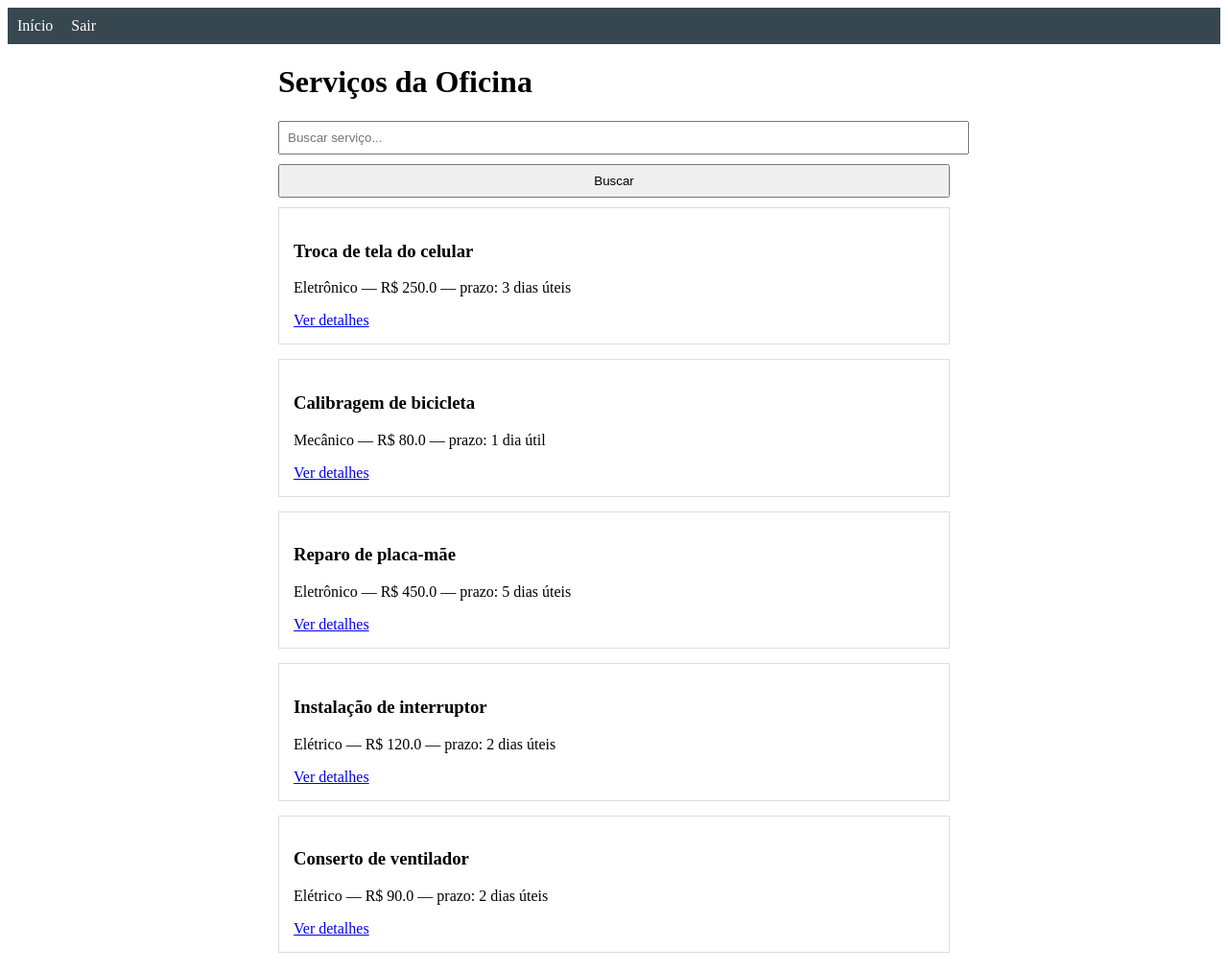
After one commit to marpaldev/psi-avaliacao2-marcospaulo, a Flask app: page /servicos in a window 1280 px wide. The commit adds this page. Shown: the whole page at 96% size. Run offline with Flask 3, Linux system fonts and the light colour scheme.

Commit message:
Entrega da avaliação. Eu fiz o que eu posso

```diff
--- a/app.py
+++ b/app.py
@@ -1,70 +1,14 @@
 # app.py — Oficina de Conserto (versão inicial)
-from flask import Flask, render_template, request, redirect, url_for, session
-import models
-
-
-class Servico:
-    def __init__(self, id, descricao, categoria):
-        self.id = id
-        self.descricao = descricao
-        self.categoria = categoria
+from flask import Flask
+from blueprints.auth import auth_bp
+from blueprints.servicos import servicos_bp
 
 
 app = Flask(__name__)
 app.secret_key = "oficina-secreta"
 
-
-@app.route("/")
-def index():
-    q = request.args.get("q", "")
-    if q:
-        lista = [s for s in models.servicos if q.lower() in s["descricao"].lower()]
-    else:
-        lista = models.servicos
-    return render_template("index.html", servicos=lista, q=q,
-                           categorias=models.todas_categorias())
-
-
-@app.route("/servico/<int:servico_id>")
-def ver_servico(servico_id):
-    servico = models.buscar_servico(servico_id)
-    if servico is None:
-        return "Serviço não encontrado", 404
-    return f"""
-    <h2>{servico['descricao']}</h2>
-    <p>Categoria: {servico['categoria']}</p>
-    <p>Prazo: {servico['prazo']}</p>
-    <p>Valor: R$ {servico['valor']}</p>
-    <a href='/'>Voltar para a oficina</a>
-    """
-
-
-@app.route("/categoria/<nome>")
-def ver_categoria(nome):
-    lista = []
-    for s in models.servicos:
-        if s["categoria"].lower() == nome.lower():
-            lista.append(s)
-    return render_template("index.html", servicos=lista, q="",
-                           categorias=models.todas_categorias())
-
-
-@app.route("/login", methods=["GET", "POST"])
-def login():
-    if request.method == "POST":
-        for u in models.usuarios:
-            if u["nome"] == request.form["nome"] and u["senha"] == request.form["senha"]:
-                session["usuario"] = u["nome"]
-                return redirect(url_for("painel"))
-        return render_template("login.html", erro="Usuário ou senha inválidos")
-    return render_template("login.html")
-
-
-@app.route("/logout")
-def logout():
-    session.pop("usuario", None)
-    return redirect(url_for("index"))
-
+app.register_blueprint(auth_bp)
+app.register_blueprint(servicos_bp)
 
 if __name__ == "__main__":
     app.run(debug=True)
--- /dev/null
+++ b/blueprints/auth/__init__.py
@@ -0,0 +1,5 @@
+from flask import Blueprint
+
+auth_bp = Blueprint("auth", __name__, template_folder="templates")
+
+from blueprints.auth import routes
--- /dev/null
+++ b/blueprints/auth/templates/base.html
@@ -0,0 +1,24 @@
+<!DOCTYPE html>
+<html lang="pt-br">
+<head>
+    <meta charset="UTF-8">
+    <title>{% block titulo %}Oficina de Conserto{% endblock %}</title>
+    <style>
+        nav { background: #37474f; color: white; padding: 10px; }
+        nav a { color: white; margin-right: 15px; text-decoration: none; }
+        .container { max-width: 700px; margin: 20px auto; }
+        .card { border: 1px solid #ddd; padding: 15px; margin-bottom: 15px; }
+        .erro { color: red; }
+        input, textarea, select, button { display: block; margin-bottom: 10px; padding: 8px; width: 100%; }
+    </style>
+</head>
+<body>
+    <nav>
+        <a href="{{ url_for('servicos.index') }}">Início</a>
+        <a href="{{ url_for('auth.logout') }}">Sair</a>
+    </nav>
+    <div class="container">
+        {% block conteudo %}{% endblock %}
+    </div>
+</body>
+</html>
--- a/blueprints/servicos/routes.py
+++ b/blueprints/servicos/routes.py
@@ -1,9 +1,42 @@
 # Este arquivo ainda não é usado pela aplicação.
-from app import app
-from flask import render_template
+from blueprints.servicos import servicos_bp
+from flask import render_template, request, session, redirect, url_for
 import models
 
 
-@app.route("/servicos")
+@servicos_bp.route("/")
+def index():
+    q = request.args.get("q", "")
+    if q:
+        lista = [s for s in models.servicos if q.lower() in s["descricao"].lower()]
+    else:
+        lista = models.servicos
+    return render_template("servicos/index.html", servicos=lista, q=q,
+                           categorias=models.todas_categorias())
+
+@servicos_bp.route("/servicos")
 def listar_servicos():
     return render_template("servicos/index.html", servicos=models.servicos)
+
+@servicos_bp.route("/servico/<int:servico_id>")
+def ver_servico(servico_id):
+    servico = models.buscar_servico(servico_id)
+    if servico is None:
+        return "Serviço não encontrado", 404
+    return f"""
+    <h2>{servico['descricao']}</h2>
+    <p>Categoria: {servico['categoria']}</p>
+    <p>Prazo: {servico['prazo']}</p>
+    <p>Valor: R$ {servico['valor']}</p>
+    <a href='/'>Voltar para a oficina</a>
+    """
+
+
+@servicos_bp.route("/categoria/<nome>")
+def ver_categoria(nome):
+    lista = []
+    for s in models.servicos:
+        if s["categoria"].lower() == nome.lower():
+            lista.append(s)
+    return render_template("servicos/index.html", servicos=lista, q="",
+                           categorias=models.todas_categorias())
--- a/templates/base.html
+++ b/blueprints/servicos/templates/servicos/base.html
@@ -15,7 +15,7 @@
 <body>
     <nav>
         <a href="{{ url_for('index') }}">Início</a>
-        <a href="{{ url_for('logout') }}">Sair</a>
+        <a href="{{ url_for('auth.logout') }}">Sair</a>
     </nav>
     <div class="container">
         {% block conteudo %}{% endblock %}
--- a/templates/index.html
+++ b/blueprints/servicos/templates/servicos/index.html
@@ -10,7 +10,7 @@
         <div class="card">
             <h3>{{ s['descricao'] }}</h3>
             <p>{{ s['categoria'] }} — R$ {{ s['valor'] }} — prazo: {{ s['prazo'] }}</p>
-            <a href="{{ url_for('ver_servico', servico_id=s['id']) }}">Ver detalhes</a>
+            <a href="{{ url_for('servicos.ver_servico', servico_id=s['id']) }}">Ver detalhes</a>
         </div>
     {% else %}
         <p>Nenhum serviço encontrado.</p>
--- a/models.py
+++ b/models.py
@@ -1,4 +1,10 @@
 # models.py — Camada Model da Oficina de Conserto (dados em memória)
+
+class Servico:
+    def __init__(self, id, descricao, categoria):
+        self.id = id
+        self.descricao = descricao
+        self.categoria = categoria
 
 usuarios = [
     {"id": 1, "nome": "admin", "senha": "1234"},
```
Also changed, not shown: blueprints/auth/routes.py (added, +19 -0 lines), blueprints/auth/templates/login.html (renamed from templates/login.html), 1 other file.
